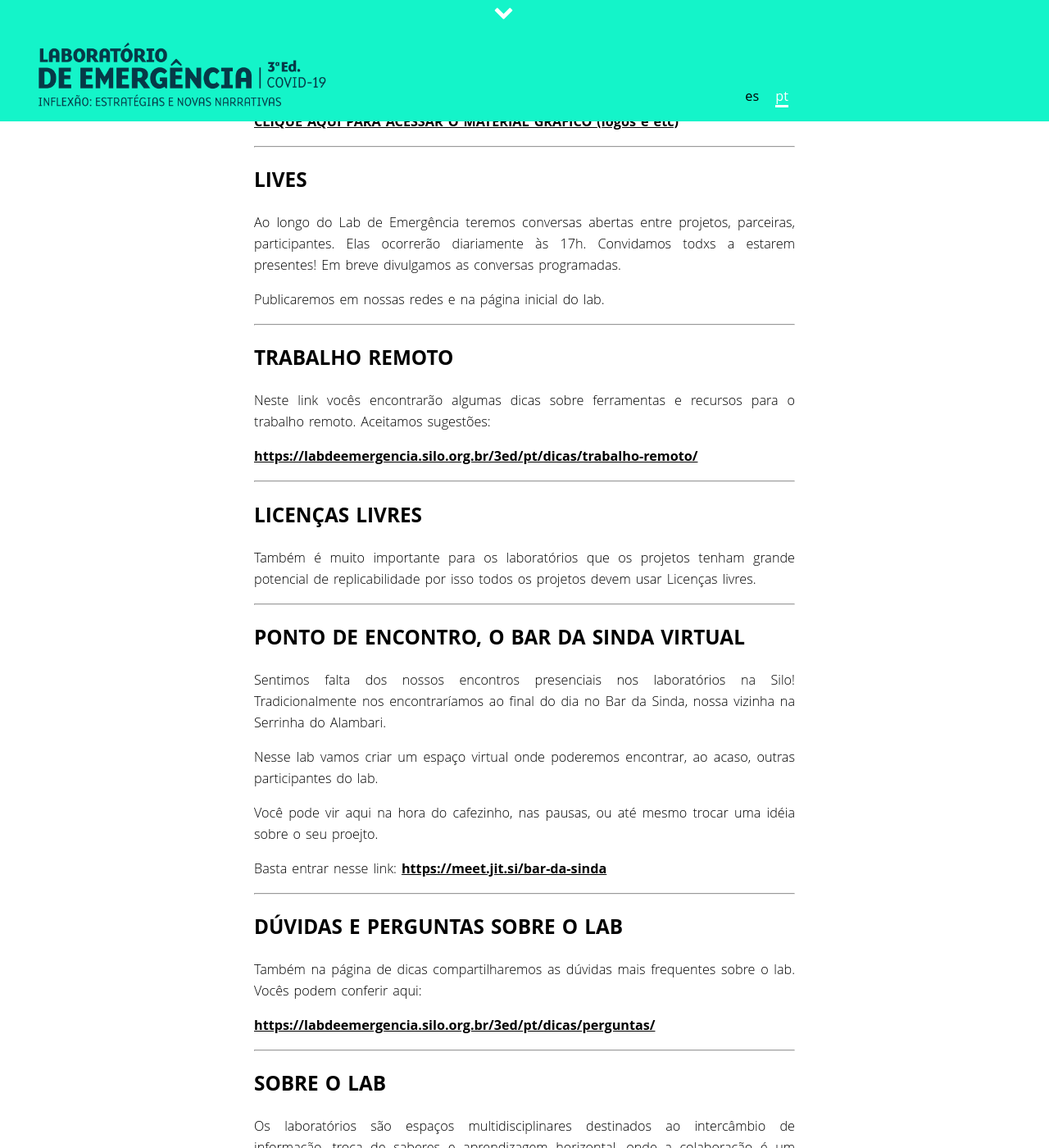
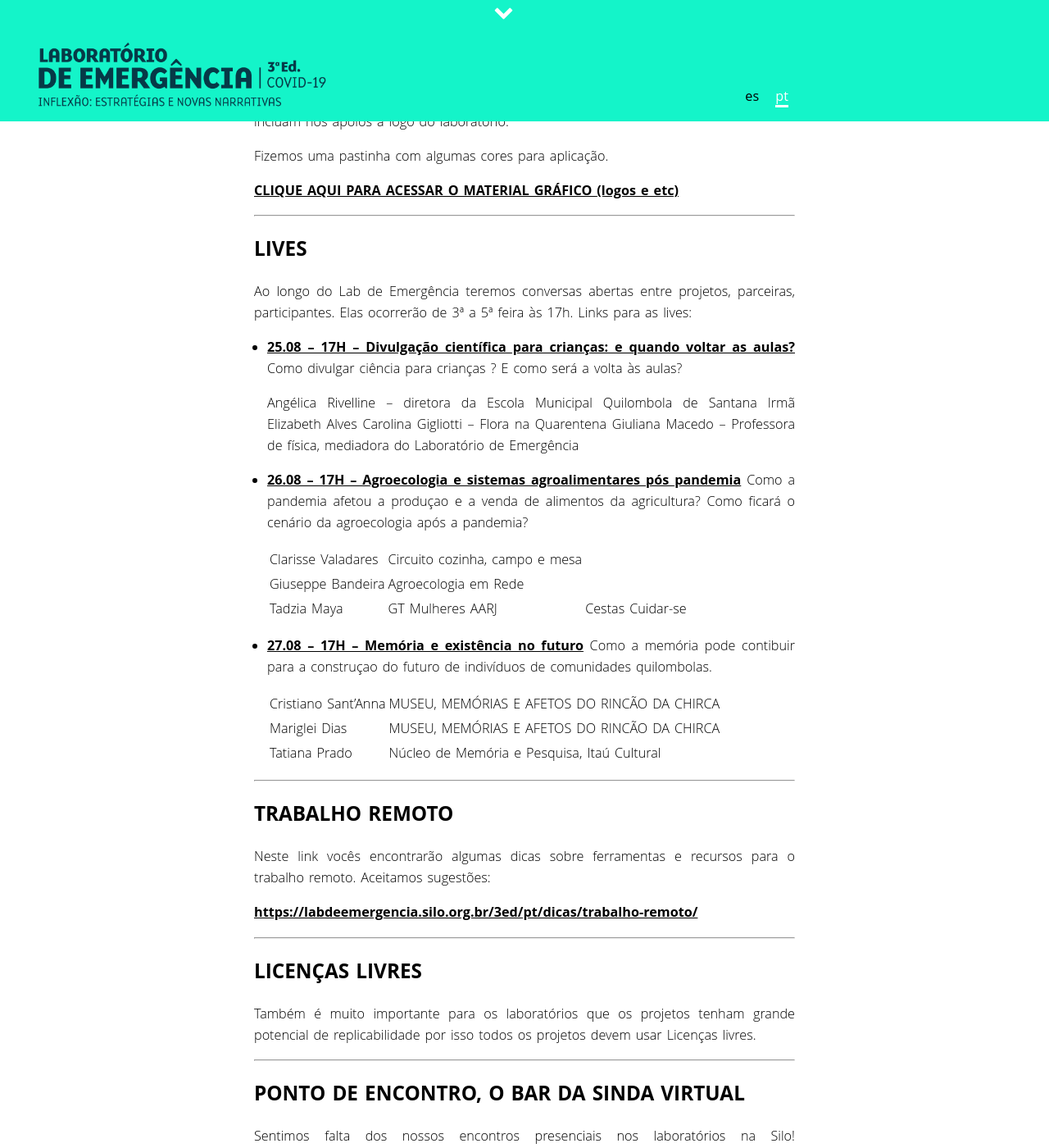
Before and after one commit to associacaosilo/labdeemergencia3ed, a Jekyll site: the page built from _pages/pt/0-tudo.md, in a window 1280 px wide and 1400 px high, scrolled down 4162 px. Shown: the whole window at 82% size. Built offline with Jekyll 4.4.1, drawn with Linux system fonts in a browser that asks for light colours; nearby versions of some CDN libraries; some of the changed text lies outside the part shown.

Commit message:
Update 0-tudo.md

```diff
--- a/_pages/pt/0-tudo.md
+++ b/_pages/pt/0-tudo.md
@@ -92,7 +92,11 @@ Esse banco é também importante por:
 
   **APRESENTAÇÃO**
 
-  As equipes irão compartilhar a documentação do processo de trabalho (em vídeo) assim como os resultados da experiência, a possível continuidade e a implementação do projeto.
+  Em uma live com todo os projetos participantes, as equipes irão compartilhar a documentação do processo de trabalho assim como os resultados da experiência, a possível continuidade e a implementação do projeto.
+
+  Ela será transmitida nesse link: [https://youtu.be/tKWy8RHOADM](https://youtu.be/tKWy8RHOADM)
+
+  Posteriormente compartilharemos com vocês, o link para participação.
 
 * **30.08  – Domingo – 19H**
 
@@ -103,7 +107,7 @@ Esse banco é também importante por:
   [Criamos um formulário para orientar a documentação](https://docs.google.com/document/d/13XKDPajRUQ9rKa8R9efJJJRAUd6fPk21AicHTdtBpZg/edit?usp=sharing)
   (leia mais abaixo)
 
-  Cada equipe deverá também nos enviar, neste dia, um vídeo de no máximo 5min como apresentação final e o formulário de documentação de projetos preenchido.
+  Cada equipe deverá também nos enviar, neste dia, um vídeo de no máximo 5min como apresentação do projeto e o formulário de documentação preenchido.
 
   Na página de dicas compartilhamos orientações para o vídeo de apresentação:
 
@@ -170,9 +174,30 @@ Fizemos uma pastinha com algumas cores para aplicação.
 
 ## LIVES
 
-Ao longo do Lab de Emergência teremos conversas abertas entre projetos, parceiras, participantes. Elas ocorrerão diariamente às 17h. Convidamos todxs a estarem presentes! Em breve divulgamos as conversas programadas.
+Ao longo do Lab de Emergência teremos conversas abertas entre projetos, parceiras, participantes. Elas ocorrerão de 3ª a 5ª feira às 17h.
+Links para as lives:
 
-Publicaremos em nossas redes e na página inicial do lab.
+* [25.08 – 17H – Divulgação científica para crianças: e quando voltar as aulas?](https://www.youtube.com/watch?v=5O2mgYCotDg)
+  Como divulgar ciência para crianças ? E como será a volta às aulas?
+
+  Angélica Rivelline – diretora da Escola Municipal Quilombola de Santana Irmã Elizabeth Alves
+  Carolina Gigliotti – Flora na Quarentena
+  Giuliana Macedo – Professora de física, mediadora do Laboratório de Emergência
+
+* [26.08 – 17H – Agroecologia e sistemas agroalimentares pós pandemia](https://www.youtube.com/watch?v=bIDouTSZUgE)
+  Como a pandemia afetou a produçao e a venda de alimentos da agricultura? Como ficará o cenário da agroecologia após a pandemia?
+
+  Clarisse Valadares | Circuito cozinha, campo e mesa
+  Giuseppe Bandeira | Agroecologia em Rede
+  Tadzia Maya | GT Mulheres AARJ | Cestas Cuidar-se
+
+* [27.08 – 17H – Memória  e existência no futuro](https://www.youtube.com/watch?v=ict7RUS1Lp8)
+  Como a memória pode contibuir para a construçao do futuro de indivíduos de comunidades quilombolas.
+
+  Cristiano Sant'Anna | MUSEU, MEMÓRIAS E AFETOS DO RINCÃO DA CHIRCA
+  Mariglei Dias | MUSEU, MEMÓRIAS E AFETOS DO RINCÃO DA CHIRCA
+  Tatiana Prado | Núcleo de Memória e Pesquisa, Itaú Cultural
+
 
 ---
 
```
